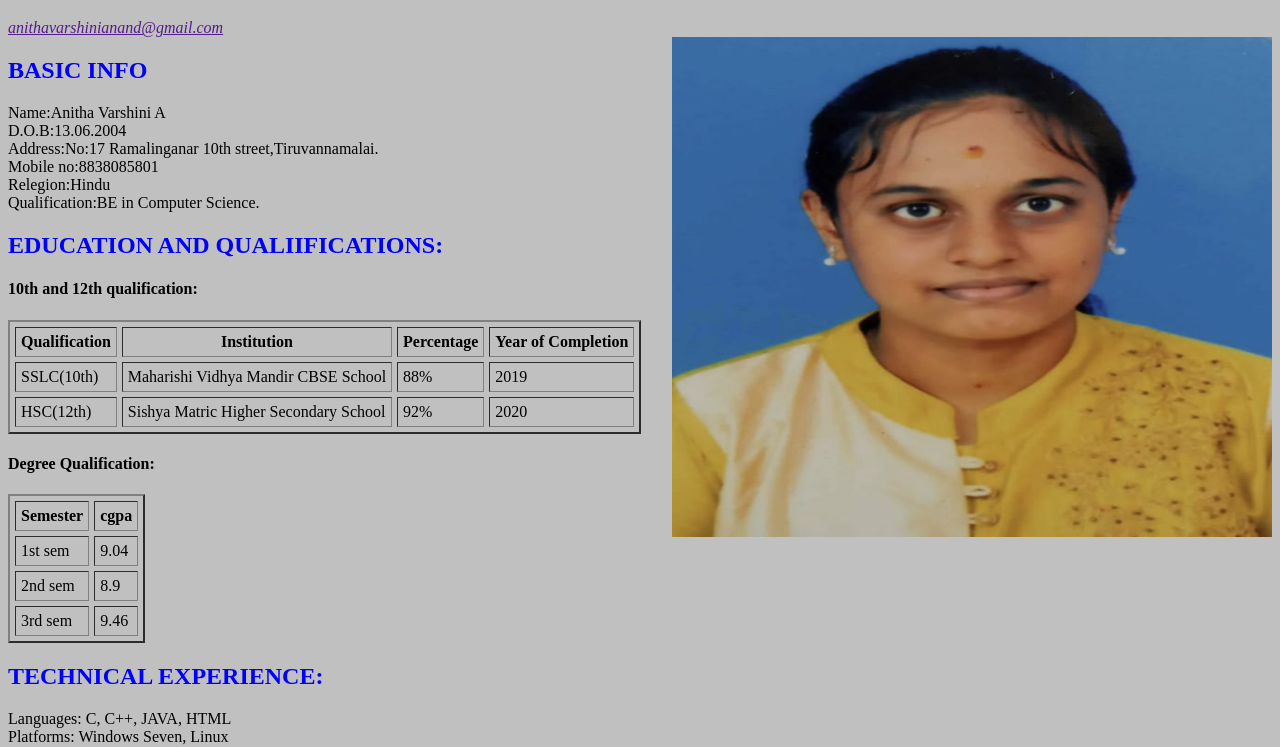
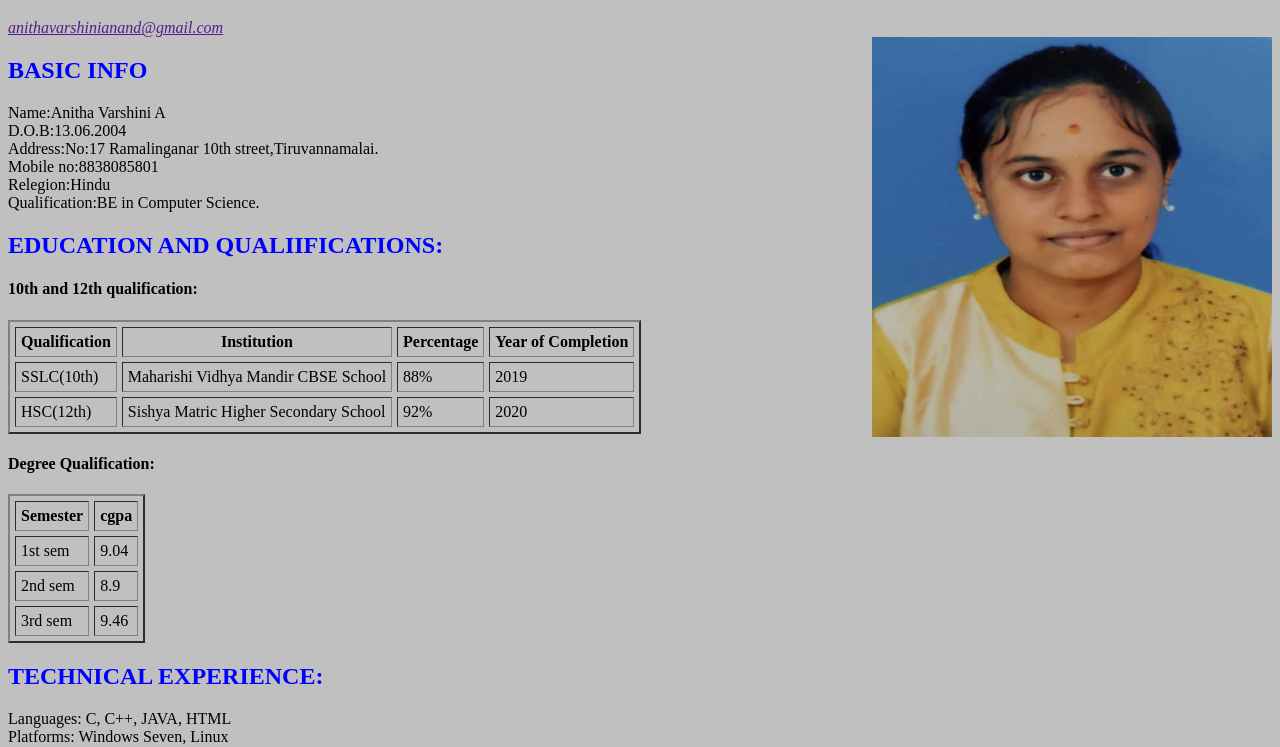
Before and after one commit to AnithaVarshiniAnand/resume, a plain HTML site: page index.html in a window 1280 px wide. Shown: the part 47-794 px from the top of the page. Drawn offline with Linux system fonts and the light colour scheme.

Commit message:
Update index.html

```diff
--- a/index.html
+++ b/index.html
@@ -3,7 +3,7 @@
 <body bgcolor="silver">
 <h1><b> ANITHA VARSHINI A </b></h1>
 <address style="color:red;"> <a href=""mailto>anithavarshinianand@gmail.com</a></address>
-<img src="images/my.jpeg" width="600" height="500" align="right">
+<img src="images/my.jpeg" width="400" height="400" align="right">
 <h2 style="color:blue">BASIC INFO</h2>
 Name:Anitha Varshini A<br>
 D.O.B:13.06.2004<br>
```
